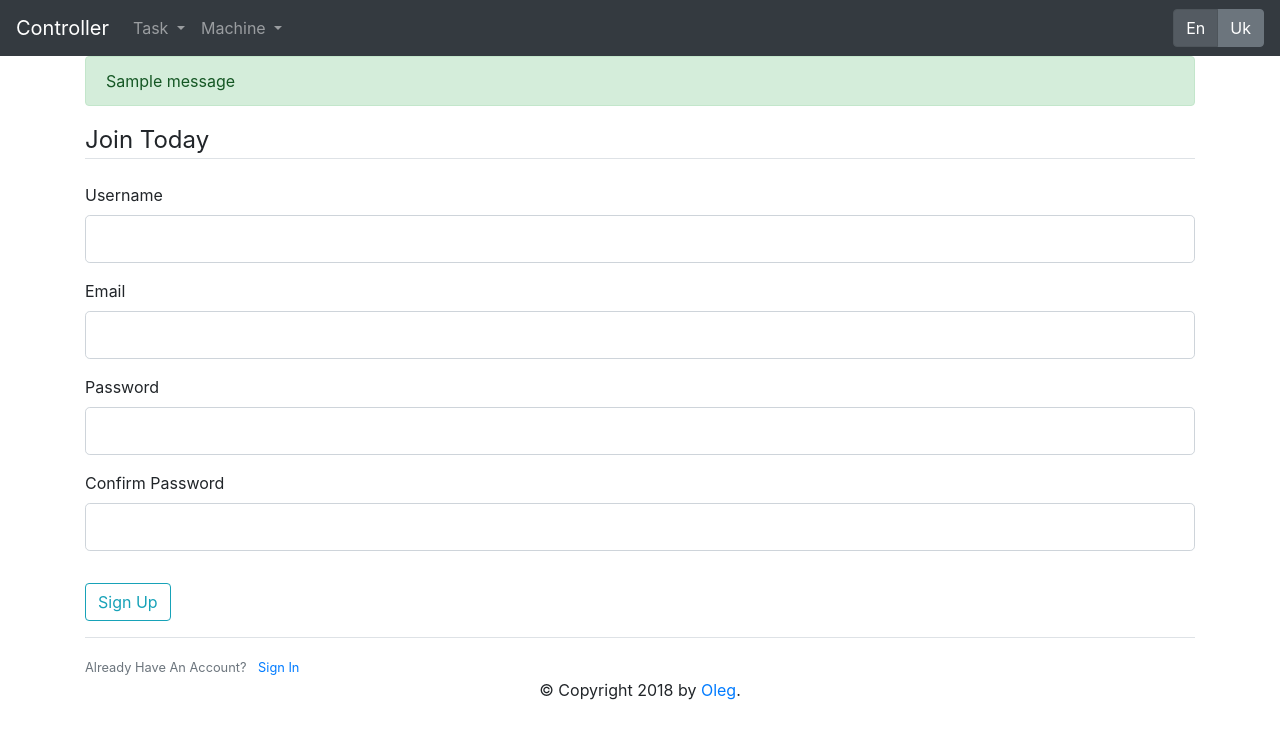
After one commit to OlehQWERTY/Client_SoleGluingMachineImpruvements, a Flask app: page /register in a window 1280 px wide. The commit adds this page. Shown: the top 739 px of the page. Run offline with Flask 2, Linux system fonts and the light colour scheme; one stand-in notice (Sample message) is shown; some libraries are stand-ins or nearby versions.

```diff
--- a/app.py
+++ b/app.py
@@ -2,9 +2,11 @@
 # $ FLASK_APP=client.py flask run
 #  * Running on http://localhost:5000/
 
-from flask import Flask
+from flask import Flask, render_template, url_for, flash, redirect
 from config import Configuration
+# from forms import RegistrationForm
 
 app = Flask(__name__)
 app.config.from_object(Configuration)
+app.config['SECRET_KEY'] = '1234'
 # app.run(debug=True)
--- /dev/null
+++ b/forms.py
@@ -0,0 +1,32 @@
+from flask_wtf import FlaskForm
+from wtforms import StringField, PasswordField, SubmitField, BooleanField
+from wtforms.validators import DataRequired, Length, Email, EqualTo
+
+# class RegistrationForm(FlaskForm)
+# 	taskName = StringField('validationTooltip02', validators=[DataRequired(), Length(min=2, max=30)]  # add task завдання
+# 		Email = StringField('Email',
+# 			validators=[DataRequired(), Email()])
+# 		submit = SubmitField("submit")
+# 		boolean_f = BooleanField('switch1234')
+
+class RegistrationForm(FlaskForm):
+    username = StringField('Username',
+                           validators=[DataRequired(), Length(min=2, max=20)])
+    email = StringField('Email',
+                        validators=[DataRequired(), Email()])
+    password = PasswordField('Password', validators=[DataRequired()])
+    confirm_password = PasswordField('Confirm Password',
+                                     validators=[DataRequired(), EqualTo('password')])
+    submit = SubmitField('Sign Up')
+
+class LoginForm(FlaskForm):
+	email = StringField('Email',
+	                    validators=[DataRequired(), Email()])
+	password = PasswordField('Password', validators=[DataRequired()])
+	remember = BooleanField('Remember Me')
+	submit = SubmitField('Login')
+
+
+# from flask_wtf import FlaskForm
+# from flask_wtf.file import FileField, FileRequired
+# from werkzeug.utils import secure_filename
--- a/main.py
+++ b/main.py
@@ -1,5 +1,6 @@
 from app import app
 import view
+# from forms import RegistrationForm
 
 
 if __name__ == "__main__":
--- a/templates/base.html
+++ b/templates/base.html
@@ -89,11 +89,26 @@
 
     </div>
 
-    <div id="content" class="container">{% block content %}{% endblock content %}</div>
+    <div id="content" class="container">
+      {% with messages = get_flashed_messages(with_categories=true) %}
+        {% if messages %}
+          {% for category, message in messages %}
+            <div class="alert alert-{{ category }}">
+              {{ message }}
+            </div>
+          {% endfor %}
+        {% endif %}
+      {% endwith %}
+
+      {% block content %}
+        <!-- some content -->
+      {% endblock content %}
+
+    </div>
 
     <div id="footer">
       {% block footer %}
-      &copy; Copyright 2018 by <a href="https://www.facebook.com/oleg.gordiichenko/">you</a>.
+      <center>&copy; Copyright 2018 by <a href="https://www.facebook.com/oleg.gordiichenko/">Oleg</a>.<center>
       {% endblock footer %}
     </div>
   </body>
--- /dev/null
+++ b/templates/register.html
@@ -0,0 +1,73 @@
+{% extends "base.html" %}
+{% block content %}
+    <div class="content-section">
+        <form method="POST" action="">
+            {{ form.hidden_tag() }}
+            <fieldset class="form-group">
+                <legend class="border-bottom mb-4">Join Today</legend>
+                <div class="form-group">
+                    {{ form.username.label(class="form-control-label") }}
+
+                    {% if form.username.errors %}
+                        {{ form.username(class="form-control form-control-lg is-invalid") }}
+                        <div class="invalid-feedback">
+                            {% for error in form.username.errors %}
+                                <span>{{ error }}</span>
+                            {% endfor %}
+                        </div>
+                    {% else %}
+                        {{ form.username(class="form-control form-control-lg") }}
+                    {% endif %}
+                </div>
+                <div class="form-group">
+                    {{ form.email.label(class="form-control-label") }}
+                    {% if form.email.errors %}
+                        {{ form.email(class="form-control form-control-lg is-invalid") }}
+                        <div class="invalid-feedback">
+                            {% for error in form.email.errors %}
+                                <span>{{ error }}</span>
+                            {% endfor %}
+                        </div>
+                    {% else %}
+                        {{ form.email(class="form-control form-control-lg") }}
+                    {% endif %}
+                </div>
+                <div class="form-group">
+                    {{ form.password.label(class="form-control-label") }}
+                    {% if form.password.errors %}
+                        {{ form.password(class="form-control form-control-lg is-invalid") }}
+                        <div class="invalid-feedback">
+                            {% for error in form.password.errors %}
+                                <span>{{ error }}</span>
+                            {% endfor %}
+                        </div>
+                    {% else %}
+                        {{ form.password(class="form-control form-control-lg") }}
+                    {% endif %}
+                </div>
+                <div class="form-group">
+                    {{ form.confirm_password.label(class="form-control-label") }}
+                    {% if form.confirm_password.errors %}
+                        {{ form.confirm_password(class="form-control form-control-lg is-invalid") }}
+                        <div class="invalid-feedback">
+                            {% for error in form.confirm_password.errors %}
+                                <span>{{ error }}</span>
+                            {% endfor %}
+                        </div>
+                    {% else %}
+                        {{ form.confirm_password(class="form-control form-control-lg") }}
+                    {% endif %}
+                </div>
+            </fieldset>
+            <div class="form-group">
+                {{ form.submit(class="btn btn-outline-info") }}
+            </div>
+        </form>
+    </div>
+    <div class="border-top pt-3">
+        <small class="text-muted">
+            Already Have An Account? <a class="ml-2" href="{{ url_for('login') }}">Sign In</a>
+            <!-- login -->
+        </small>
+    </div>
+{% endblock content %}
--- a/view.py
+++ b/view.py
@@ -1,5 +1,11 @@
 from app import app
-from flask import render_template
+# from flask import render_template
+
+from flask import Flask, render_template, url_for, flash, redirect
+from forms import RegistrationForm, LoginForm
+
+# app = Flask(__name__)
+# app.config['SECRET_KEY'] = '5791628bb0b13ce0c676dfde280ba245'
 
 tasks = [
     {
@@ -49,14 +55,16 @@ tasks = [
 ]
 
 @app.route('/')
-def mainP():
+def home():
 	return render_template('main.html')
 	# return 'Main, page!'
+
 
 @app.route('/machine/')
 @app.route('/machine/<name>')
 def machineP(name=None):  #name=None
 	return render_template('machine.html', name=name)  # , name=name , name="name"
+
 
 @app.route('/task/')
 @app.route('/task/list')
@@ -64,6 +72,28 @@ def machineP(name=None):  #name=None
 def taskP():
 	return render_template('task.html', tasks=tasks)  # , name=name , name="name"
 
+
 @app.route('/task/add')
 def taskAddP():
-	return render_template('taskAdd.html', tasks=tasks)  # , name=name , name="name"
+	return render_template('taskAdd.html', tasks=tasks)  # , name=name , name="name" , title="LOL"
+
+
+@app.route("/register", methods=['GET', 'POST'])
+def register():
+    form = RegistrationForm()
+    if form.validate_on_submit():
+        flash(f'Account created for {form.username.data}!', 'success')
+        return redirect(url_for('home'))
+    return render_template('register.html', title='Register', form=form)
+
+
+@app.route("/login", methods=['GET', 'POST'])
+def login():
+    form = LoginForm()
+    if form.validate_on_submit():
+        if form.email.data == 'admin@controller.com' and form.password.data == '1234':
+            flash('You have been logged in!', 'success')
+            return redirect(url_for('home'))
+        else:
+            flash('Login Unsuccessful. Please check username and password', 'danger')
+    return render_template('login.html', title='Login', form=form)
```
Also changed, not shown: how to start.txt (+7 -0 lines), templates/2.txt (added, +97 -0 lines), templates/login.html (added, +52 -0 lines), templates/main.html (+20 -11 lines), templates/mainPage.html (deleted, +0 -14 lines), templates/taskAdd.html (+0 -23 lines).
